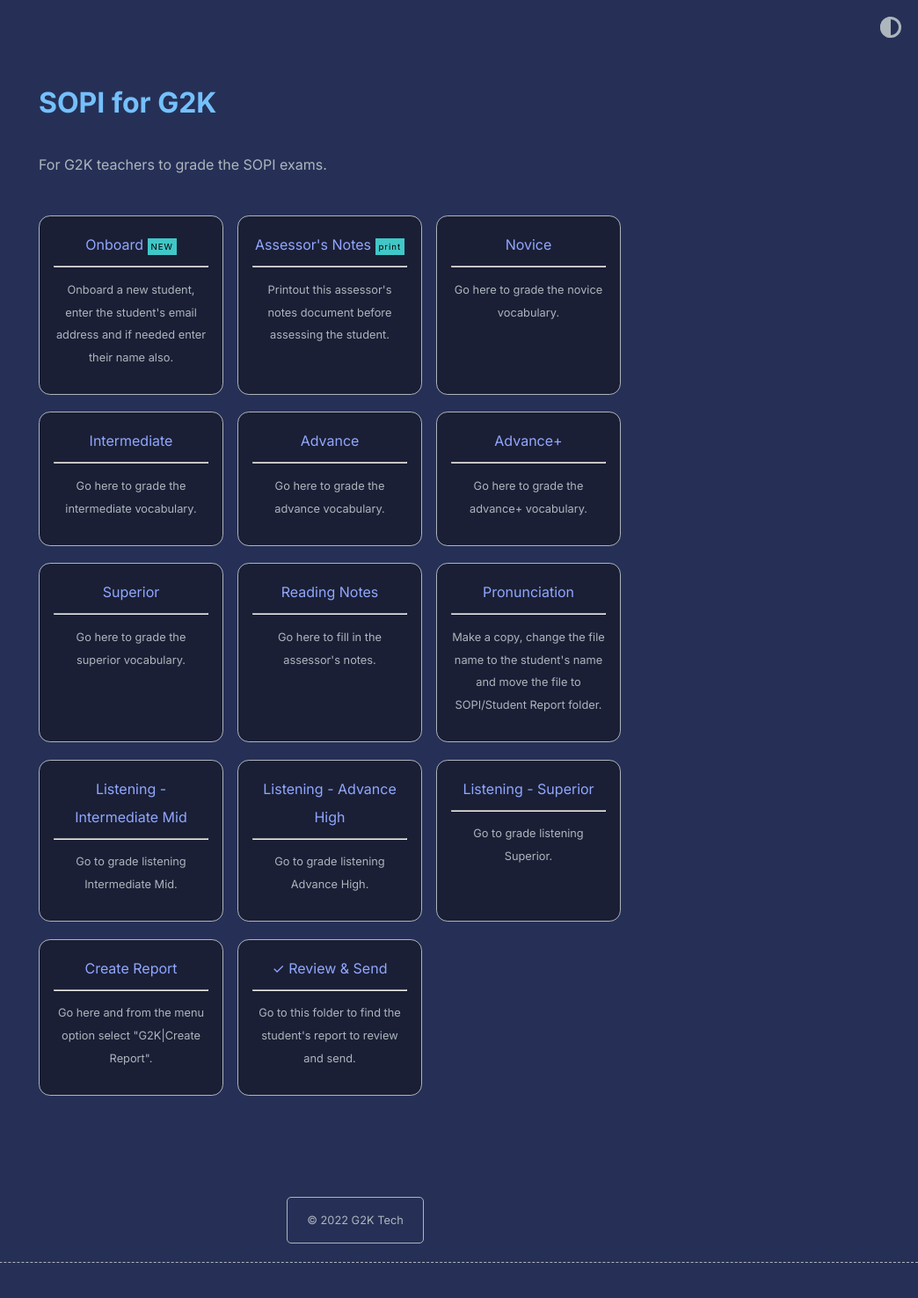
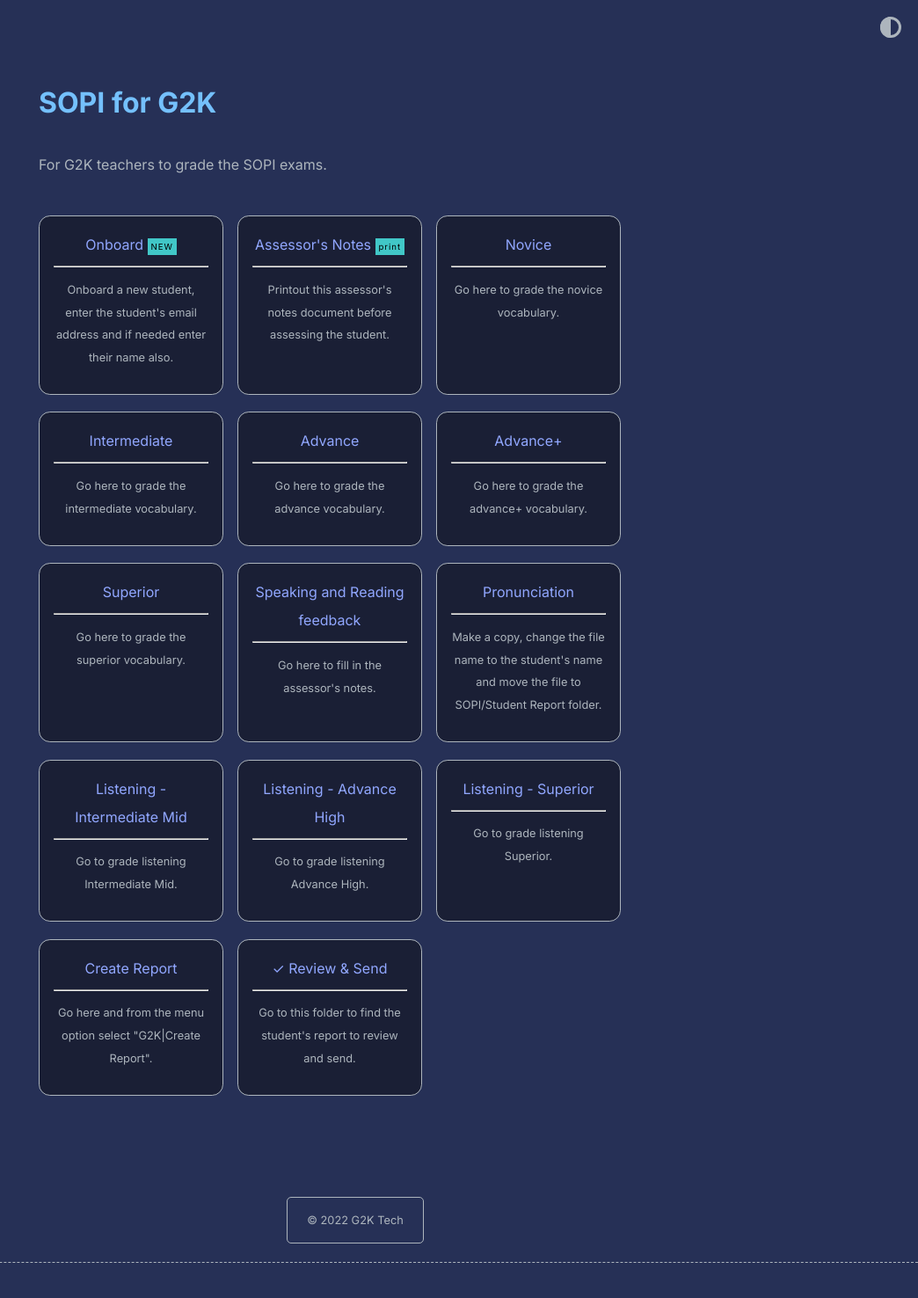
Before and after one commit to tech-g2k/SOPI, a Jekyll site: the page built from index.md, in a window 1280 px wide. Shown: the whole page at 88% size, without its empty margins (236-1280 px from the left). Built offline with Jekyll 4.4.1, drawn with Linux system fonts in a browser that asks for light colours.

Commit message:
Change title for speaking and reading

```diff
--- a/_data/home.yml
+++ b/_data/home.yml
@@ -39,7 +39,7 @@ sopi_entries:
     url: forms/d/1CpzygSmwZWDTBh0C40sdfzUzJbjseaSWlceDUIpZd2I/edit#response=ACYDBNhunp85bGjzPoUQQQkVMWVfdJ2uR1LDoA09r5RIQZcY5NQYMHC5465bBNIUuQ
     desc: Go here to grade the superior vocabulary.
 
-  - title: Reading Notes
+  - title: Speaking and Reading feedback
     url: forms/d/e/1FAIpQLSfbJ_7kXImy4njq6U2jPHRwwkbD-3LbdiiNZkokkBva0_rs0Q/viewform
     desc: Go here to fill in the assessor's notes.
 
```
